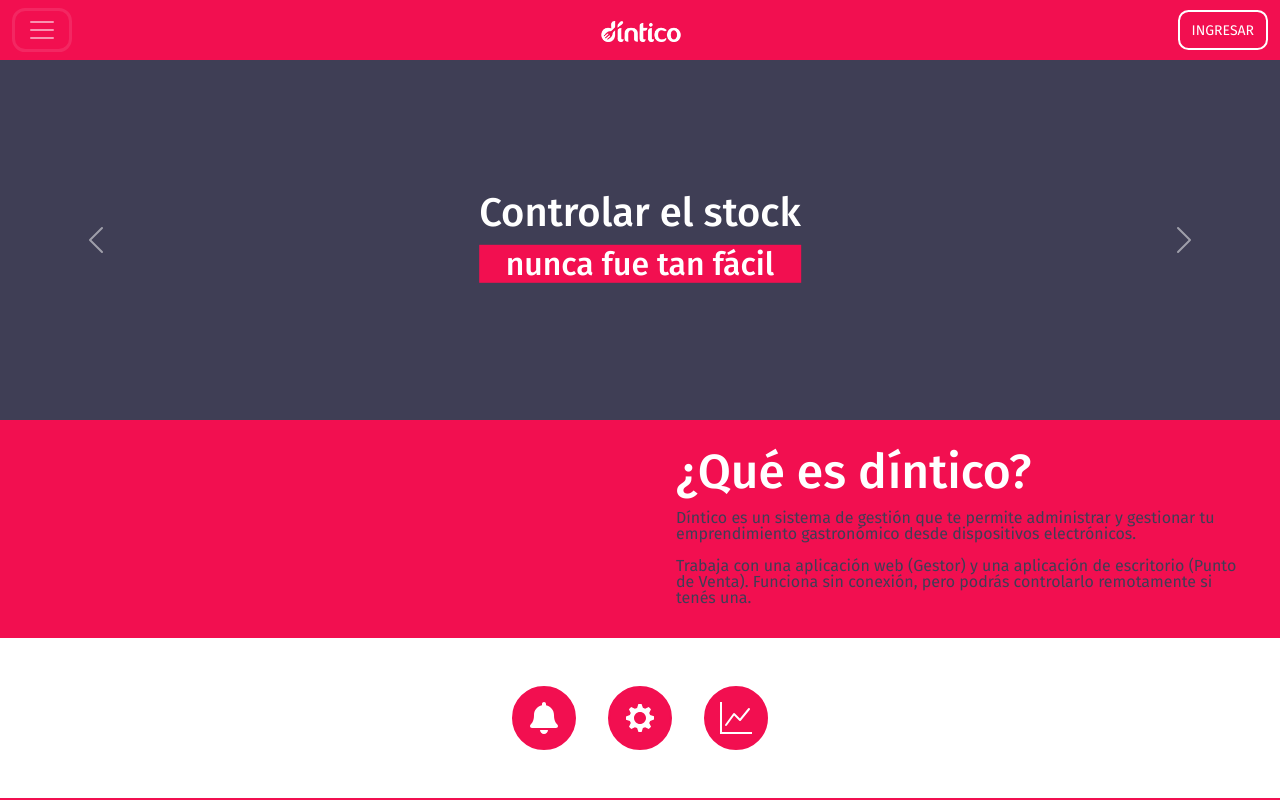
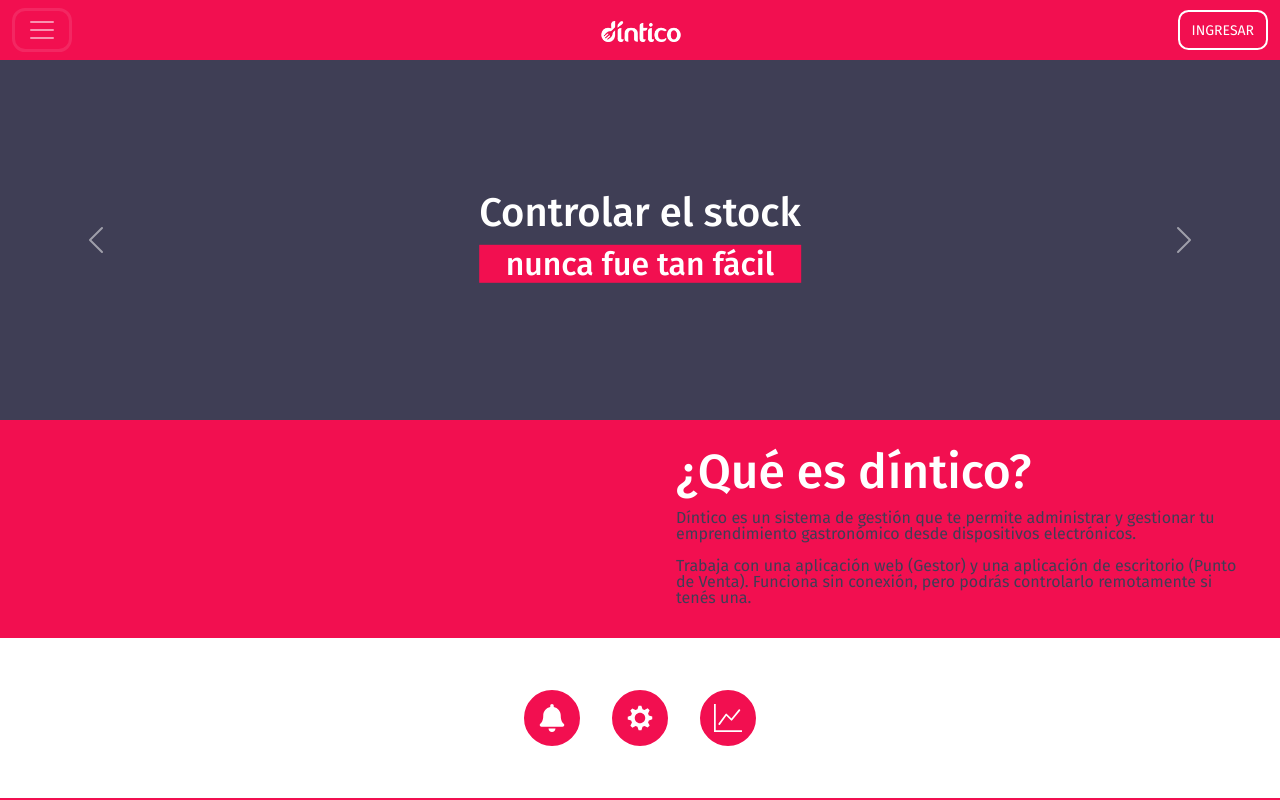
Before and after one commit to diegograssino/dinticolandingv3, a React (Create React App) app: page / in a window 1280 px wide. Shown: the top 800 px of the page. Built offline with nearby package versions, Linux system fonts and the light colour scheme; the HTML template or start-up script is replaced by a standard one.

Commit message:
Cambio tamano base de los botones redondeados del main

```diff
--- a/src/styles/custom.scss
+++ b/src/styles/custom.scss
@@ -35,12 +35,12 @@
 }
 
 .rounded-buttons-size {
-  width: 4em;
-  height: 4em;
+  width: 3.5em;
+  height: 3.5em;
 }
 
 .rounded-buttons-font-size {
-  font-size: 2em;
+  font-size: 1.75em;
 }
 
 // import bootstrap styles at the bottom!
```
